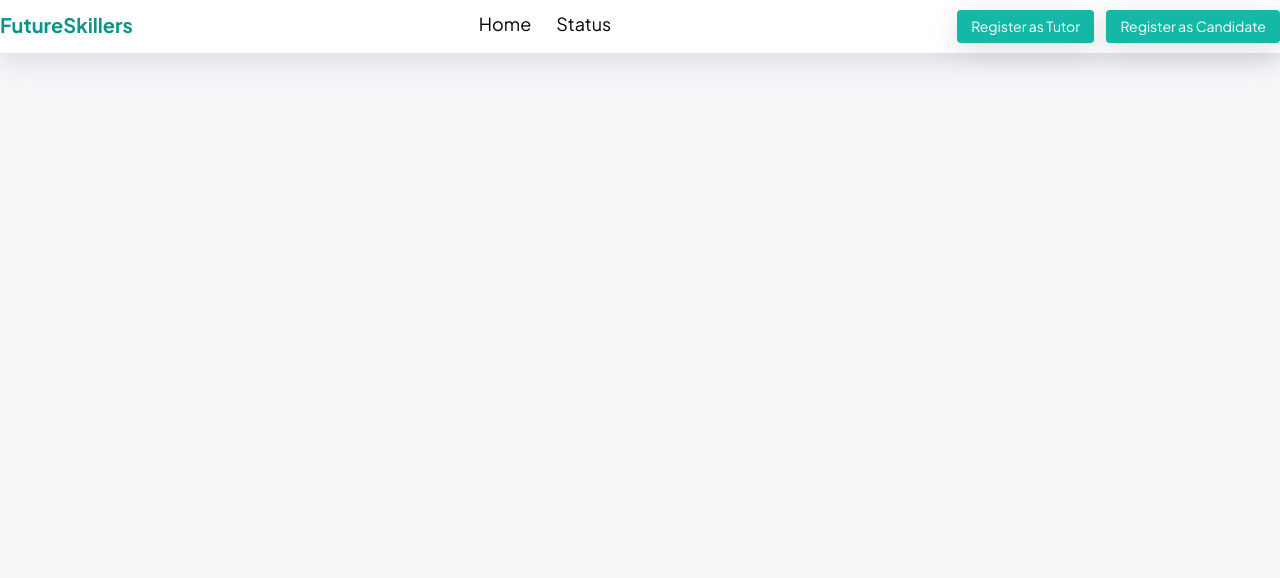
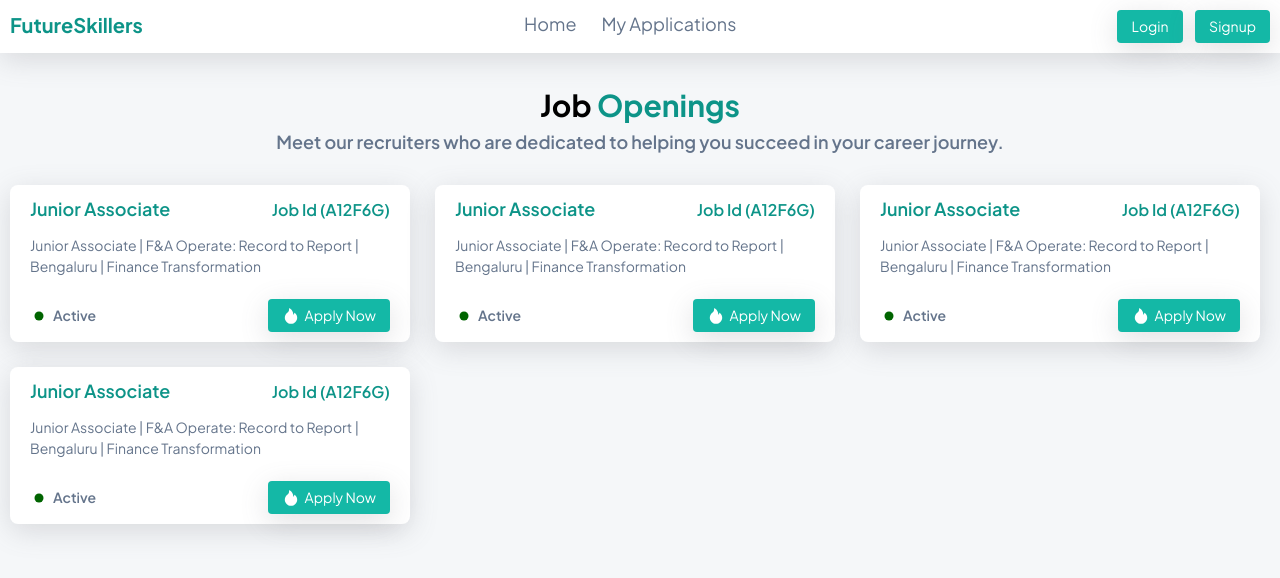
Before and after one commit to devxtushar/web-futureskills, a React (Vite) app: page / in a window 1280 px wide. Shown: the top 578 px of the page. Built offline with nearby package versions, Linux system fonts and the light colour scheme.

Commit message:
# jobs opening section design done

```diff
--- a/package.json
+++ b/package.json
@@ -13,6 +13,7 @@
     "@tailwindcss/vite": "^4.0.9",
     "react": "^19.0.0",
     "react-dom": "^19.0.0",
+    "react-icons": "^5.5.0",
     "tailwindcss": "^4.0.9"
   },
   "devDependencies": {
--- a/src/App.tsx
+++ b/src/App.tsx
@@ -1,8 +1,138 @@
 import Nav from "./components/Nav";
 import "../src/css/Global.css";
+import { GoDotFill } from "react-icons/go";
+import { AiFillFire } from "react-icons/ai";
 
 function App() {
-  return <Nav />;
+  return (
+    <>
+      <Nav />
+      <main>
+        <section className="max_width">
+          <div className="global_container flex flex-col justify-center items-center">
+            <h1 className="font-bold">
+              <span className="text-black"> Job </span>
+              <span style={{ color: "#0d9488" }}>Openings</span>
+            </h1>
+            <h3 className="font-semibold">
+              Meet our recruiters who are dedicated to helping you succeed in
+              your career journey.
+            </h3>
+          </div>
+          <div className="flex flex-row flex-wrap gap-10">
+            <div className="jobs_card flex flex-col gap-5">
+              <div className="flex flex-row justify-between gap-12 items-end">
+                <h3 style={{ color: "#0d9488" }} className="font-semibold">
+                  Junior Associate
+                </h3>
+                <h4 style={{ color: "#0d9488" }} className="font-semibold">
+                  Job Id (A12F6G)
+                </h4>
+              </div>
+              <h5>
+                Junior Associate | F&A Operate: Record to Report | Bengaluru |
+                Finance Transformation
+              </h5>
+              <div
+                className="flex flex-row justify-between gap-5"
+                style={{ marginTop: 10 }}
+              >
+                <div className="t5 flex flex-row gap-2 items-center">
+                  <GoDotFill color="darkgreen" size={18} />
+                  <span className="font-semibold ">Active</span>
+                </div>
+                <button className="t5 flex flex-row gap-2 items-center">
+                  <AiFillFire size={18} />
+                  Apply Now
+                </button>
+              </div>
+            </div>
+            <div className="jobs_card flex flex-col gap-5">
+              <div className="flex flex-row justify-between gap-2 items-end">
+                <h3 style={{ color: "#0d9488" }} className="font-semibold">
+                  Junior Associate
+                </h3>
+                <h4 style={{ color: "#0d9488" }} className="font-semibold">
+                  Job Id (A12F6G)
+                </h4>
+              </div>
+              <h5>
+                Junior Associate | F&A Operate: Record to Report | Bengaluru |
+                Finance Transformation
+              </h5>
+              <div
+                className="flex flex-row justify-between gap-5"
+                style={{ marginTop: 10 }}
+              >
+                <div className="t5 flex flex-row gap-2 items-center">
+                  <GoDotFill color="darkgreen" size={18} />
+                  <span className="font-semibold ">Active</span>
+                </div>
+                <button className="t5 flex flex-row gap-2 items-center">
+                  <AiFillFire size={18} />
+                  Apply Now
+                </button>
+              </div>
+            </div>
+            <div className="jobs_card flex flex-col gap-5">
+              <div className="flex flex-row justify-between gap-2 items-end">
+                <h3 style={{ color: "#0d9488" }} className="font-semibold">
+                  Junior Associate
+                </h3>
+                <h4 style={{ color: "#0d9488" }} className="font-semibold">
+                  Job Id (A12F6G)
+                </h4>
+              </div>
+              <h5>
+                Junior Associate | F&A Operate: Record to Report | Bengaluru |
+                Finance Transformation
+              </h5>
+              <div
+                className="flex flex-row justify-between gap-5"
+                style={{ marginTop: 10 }}
+              >
+                <div className="t5 flex flex-row gap-2 items-center">
+                  <GoDotFill color="darkgreen" size={18} />
+                  <span className="font-semibold ">Active</span>
+                </div>
+                <button className="t5 flex flex-row gap-2 items-center">
+                  <AiFillFire size={18} />
+                  Apply Now
+                </button>
+              </div>
+            </div>
+            <div className="jobs_card flex flex-col gap-5">
+              <div className="flex flex-row justify-between gap-2 items-end">
+                <h3 style={{ color: "#0d9488" }} className="font-semibold">
+                  Junior Associate
+                </h3>
+                <h4 style={{ color: "#0d9488" }} className="font-semibold">
+                  Job Id (A12F6G)
+                </h4>
+              </div>
+              <h5>
+                Junior Associate | F&A Operate: Record to Report | Bengaluru |
+                Finance Transformation
+              </h5>
+              <div
+                className="flex flex-row justify-between gap-5"
+                style={{ marginTop: 10 }}
+              >
+                <div className="t5 flex flex-row gap-2 items-center">
+                  <GoDotFill color="darkgreen" size={18} />
+                  <span className="font-semibold ">Active</span>
+                </div>
+                <button className="t5 flex flex-row gap-2 items-center">
+                  <AiFillFire size={18} />
+                  Apply Now
+                </button>
+              </div>
+            </div>
+          </div>
+        </section>
+      </main>
+    </>
+  );
 }
 
 export default App;
--- /dev/null
+++ b/src/components/LoginModal.tsx
@@ -0,0 +1,5 @@
+function LoginModal() {
+  return <div></div>;
+}
+
+export default LoginModal;
--- a/src/components/Nav.tsx
+++ b/src/components/Nav.tsx
@@ -10,12 +10,12 @@ function Nav() {
         <div>
           <div className="flex flex-wrap gap-10 justify-center items-center">
             <h3 className="cursor-pointer">Home</h3>
-            <h3 className="cursor-pointer">Status</h3>
+            <h3 className="cursor-pointer">My Applications</h3>
           </div>
         </div>
         <div className="flex gap-5">
-          <button className="t5">Register as Tutor</button>
-          <button className="t5">Register as Candidate</button>
+          <button className="t5">Login</button>
+          <button className="t5">Signup</button>
         </div>
       </div>
     </nav>
--- a/src/css/Global.css
+++ b/src/css/Global.css
@@ -1,3 +1,12 @@
 .nav_inside {
-  padding: 1em 0em;
+  padding: 1em;
 }
+.jobs_card {
+  width: 100%;
+  max-width: 400px;
+  min-width: 250px;
+  padding: 1em 2em;
+  background-color: #fff;
+  border-radius: 8px;
+  box-shadow: rgba(100, 100, 111, 0.2) 0px 7px 29px 0px;
+}
--- a/src/index.css
+++ b/src/index.css
@@ -6,7 +6,7 @@
   line-height: 1.5;
   font-weight: 400;
   background-color: #f5f7f9;
-  color: black;
+  color: #64748b;
   --basecolor: #0d9488;
 }
 * {
@@ -25,6 +25,8 @@ main {
   width: 100%;
   max-width: 1280px;
   margin: 0 auto;
+  padding-left: 1em;
+  padding-right: 1em;
 }
 
 h1 {
@@ -78,6 +80,7 @@ button {
   border-radius: 4px;
   box-shadow: rgba(100, 100, 111, 0.2) 0px 7px 29px 0px;
   border: none;
+  cursor: pointer;
 }
 
 @media screen and (min-width: 765px) and (max-width: 1280px) {
```
Also changed, not shown: src/components/SignupModal.tsx (added), 1 other file (tests, documents, lock files or other folders).
